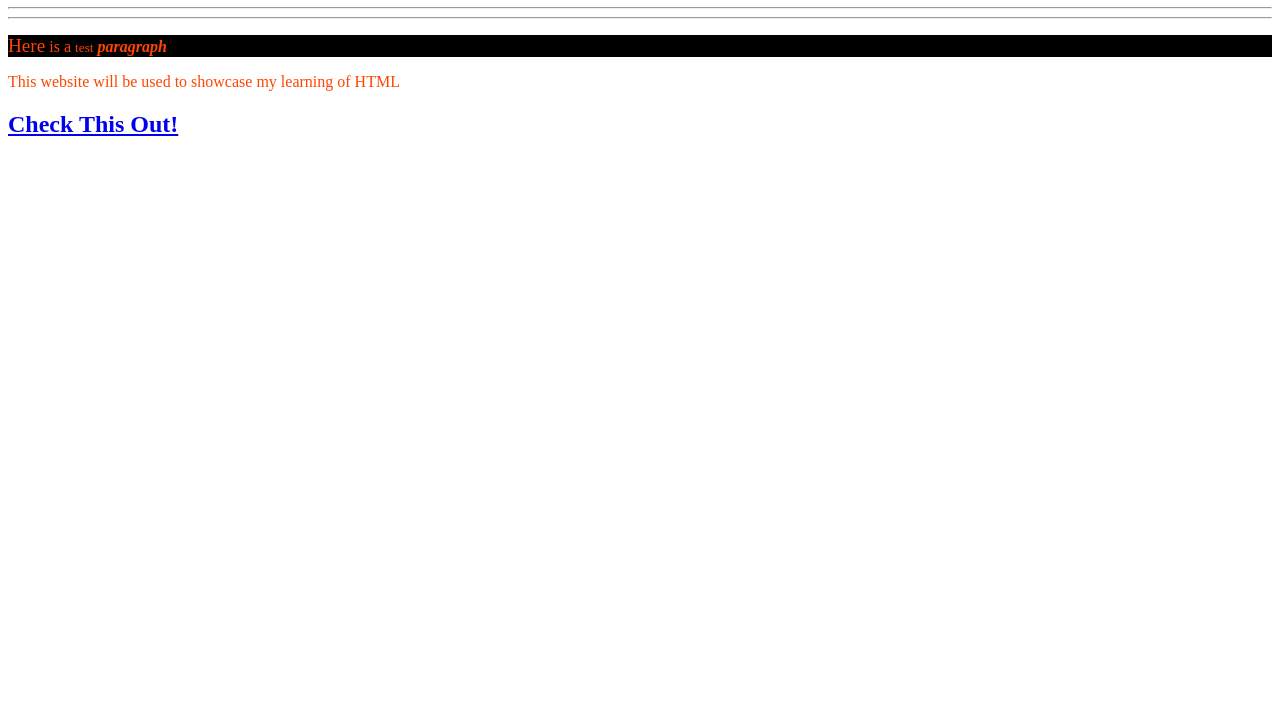
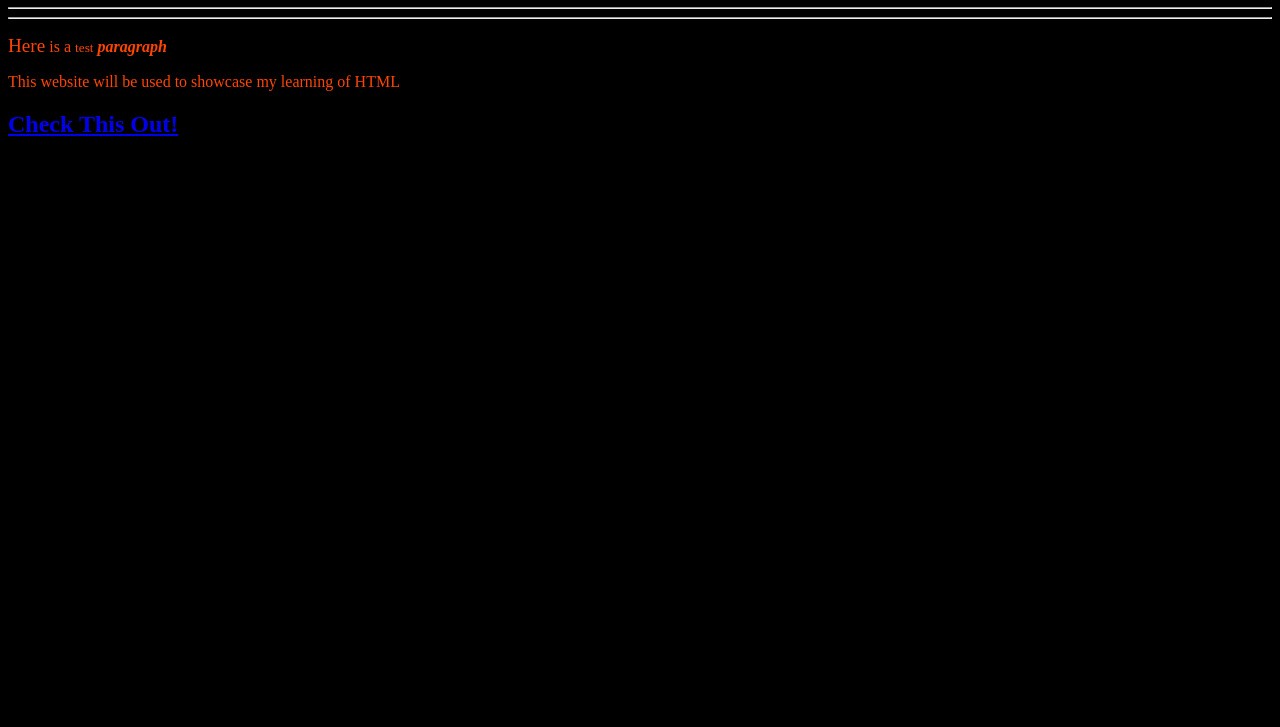
Before and after one commit to niclbody13/niclbody13.github.io, a plain HTML site: page index.html in a window 1280 px wide. Shown: the part 73-800 px from the top of the page. Drawn offline with Linux system fonts and the light colour scheme.

Commit message:
changed background back to black

```diff
--- a/index.html
+++ b/index.html
@@ -5,7 +5,7 @@
         <meta name="description" content="Website to showcase my learning of HTML">
         <title>Nico's Website</title>
     </head>
-    <body style="background-color:white;">
+    <body style="background-color:black;">
         <header>
             <h1 style="color:orangered;">Nico's Website</h1>
             <hr/><hr/>
```
